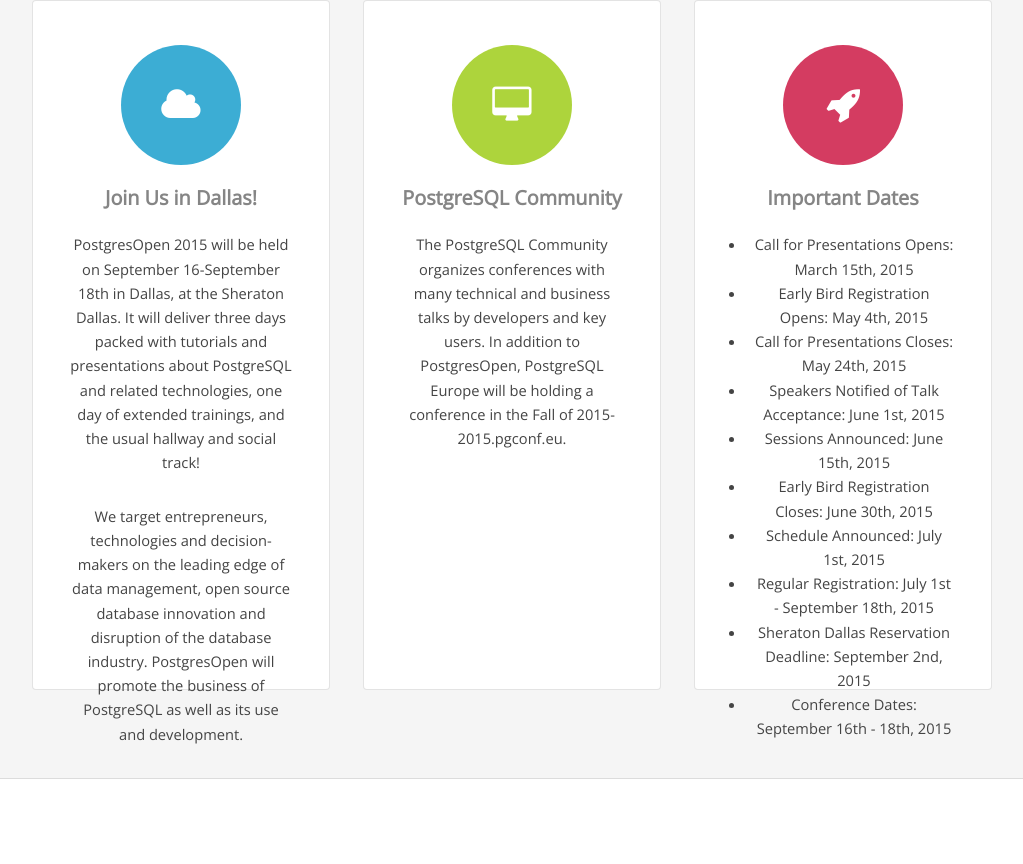
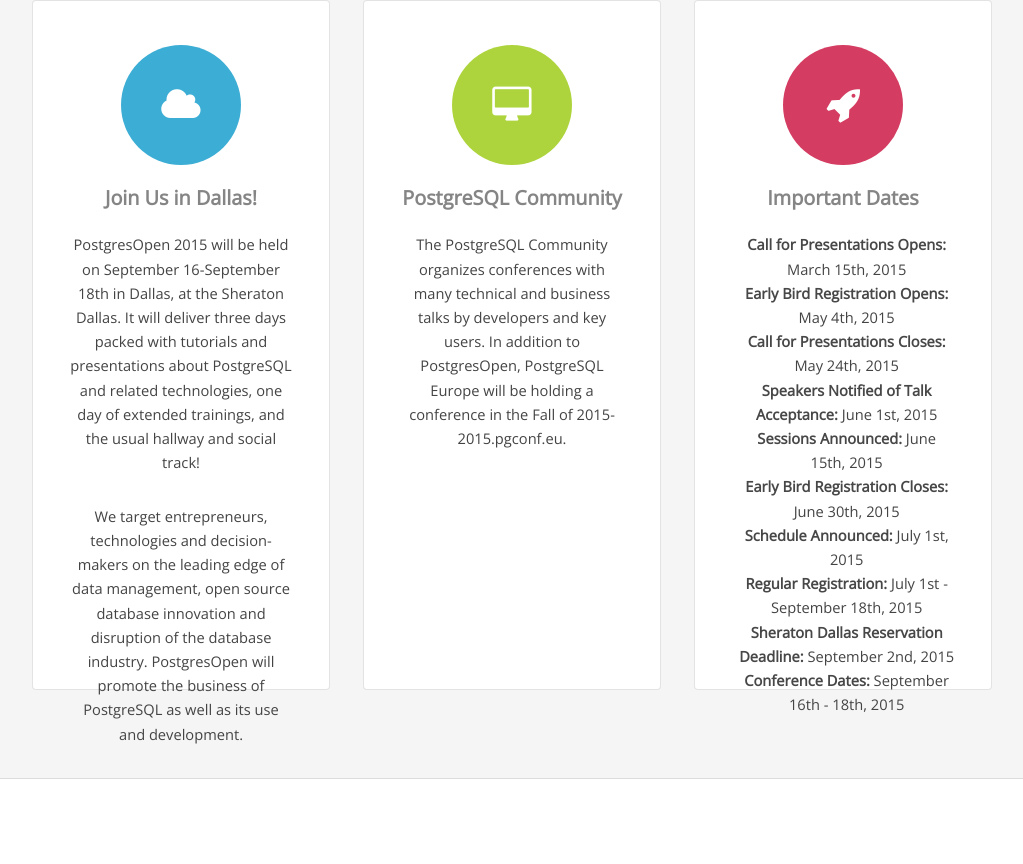
Before and after one commit to xenophenes/PostgresOpen2016, a plain HTML site: page index.html in a window 1280 px wide. Shown: the part 721-1585 px from the top of the page, without its empty margins (128-1151 px from the left). Drawn offline with nearby package versions, Linux system fonts and the light colour scheme.

Commit message:
Update front page links

```diff
--- a/css/style.css
+++ b/css/style.css
@@ -580,9 +580,8 @@
 		}
 
 	ul {
-		list-style: disc;
+		list-style-type: none;
 		margin: 0 0 2em 0;
-		padding-left: 1em;
 	}
 
 		ul li {
--- a/index.html
+++ b/index.html
@@ -79,16 +79,16 @@
 								<i class="icon big rounded color6 fa-rocket"></i>
 								<h3>Important Dates</h3>
 								<ul>
-									<li>Call for Presentations Opens: March 15th, 2015</li>
-									<li>Early Bird Registration Opens: May 4th, 2015</li>
-									<li>Call for Presentations Closes: May 24th, 2015</li>
-									<li>Speakers Notified of Talk Acceptance: June 1st, 2015</li>
-									<li>Sessions Announced: June 15th, 2015</li>
-									<li>Early Bird Registration Closes: June 30th, 2015</li>
-									<li>Schedule Announced: July 1st, 2015</li>
-									<li>Regular Registration: July 1st - September 18th, 2015</li>
-									<li>Sheraton Dallas Reservation Deadline: September 2nd, 2015</li>
-									<li>Conference Dates: September 16th - 18th, 2015</li>
+									<li><b>Call for Presentations Opens:</b> March 15th, 2015</li>
+									<li><b>Early Bird Registration Opens:</b> May 4th, 2015</li>
+									<li><b>Call for Presentations Closes:</b> May 24th, 2015</li>
+									<li><b>Speakers Notified of Talk Acceptance:</b> June 1st, 2015</li>
+									<li><b>Sessions Announced:</b> June 15th, 2015</li>
+									<li><b>Early Bird Registration Closes:</b> June 30th, 2015</li>
+									<li><b>Schedule Announced:</b> July 1st, 2015</li>
+									<li><b>Regular Registration:</b> July 1st - September 18th, 2015</li>
+									<li><b>Sheraton Dallas Reservation Deadline:</b> September 2nd, 2015</li>
+									<li><b>Conference Dates:</b> September 16th - 18th, 2015</li>
 								</ul>
 							</section>
 						</section>
@@ -146,7 +146,7 @@
 							<section class="6u 6u(medium) 12u$(small)">
 								<h3>Contact Us</h3>
 								<ul class="unstyled">
-									<li><a href="#">program2015@postgresopen.org</a></li>
+									<li><a href="#">program2016@postgresopen.org</a></li>
 								</ul>
 							</section>
 							<section class="6u 6u$(medium) 12u$(small)">
@@ -169,16 +169,13 @@
 						<div class="4u$ 12u$(medium)">
 							<ul class="icons">
 								<li>
-									<a class="icon rounded fa-facebook"><span class="label">Facebook</span></a>
+									<a class="icon rounded fa-facebook" href="https://www.facebook.com/PostgresOpen"><span class="label">Facebook</span></a>
 								</li>
 								<li>
-									<a class="icon rounded fa-twitter"><span class="label">Twitter</span></a>
+									<a class="icon rounded fa-twitter" href="https://twitter.com/postgresopen"><span class="label">Twitter</span></a>
 								</li>
 								<li>
-									<a class="icon rounded fa-google-plus"><span class="label">Google+</span></a>
-								</li>
-								<li>
-									<a class="icon rounded fa-linkedin"><span class="label">LinkedIn</span></a>
+									<a class="icon rounded fa-google-plus" href="https://plus.google.com/+postgresopen/about"><span class="label">Google+</span></a>
 								</li>
 							</ul>
 						</div>
```
